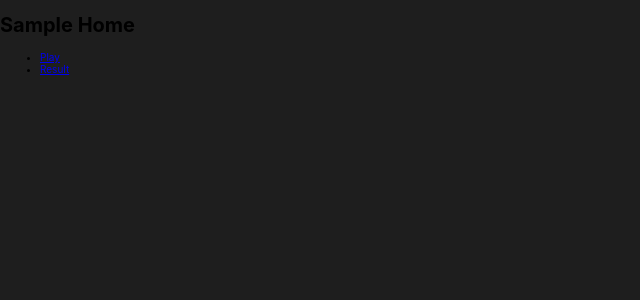
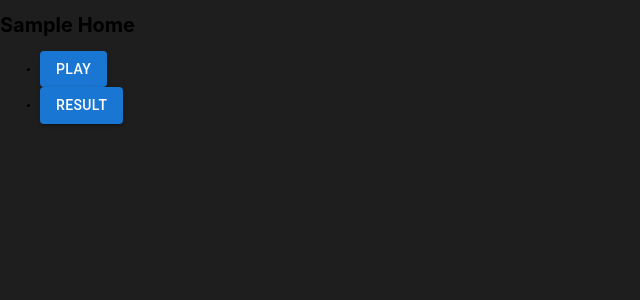
Before and after one commit to LoliGothic/pokemon-typing, a React (Create React App) app: page / in a window 1280 px wide. Shown: the top 300 px of the page, without its empty margins (0-640 px from the left). Built offline with nearby package versions, Linux system fonts and the light colour scheme.

Commit message:
add: muiの追加

```diff
--- a/package.json
+++ b/package.json
@@ -4,9 +4,12 @@
 	"private": true,
 	"dependencies": {
 		"@emotion/css": "^11.5.0",
+		"@emotion/react": "^11.9.3",
+		"@emotion/styled": "^11.9.3",
 		"@mediapipe/camera_utils": "^0.3.1632432234",
 		"@mediapipe/drawing_utils": "^0.3.1620248257",
 		"@mediapipe/face_mesh": "^0.4.1633559619",
+		"@mui/material": "^5.8.4",
 		"@testing-library/jest-dom": "^5.15.0",
 		"@testing-library/react": "^11.2.7",
 		"@testing-library/user-event": "^12.8.3",
--- a/src/components/App.tsx
+++ b/src/components/App.tsx
@@ -1,5 +1,6 @@
 import React from "react";
 import { Link } from "react-router-dom";
+import Button from "@mui/material/Button";
 
 export const App: React.VFC = () => {
   return (
@@ -8,10 +9,14 @@ export const App: React.VFC = () => {
       <nav>
         <ul>
           <li>
-						<Link to='play'>Play</Link>
+            <Link to="play">
+              <Button variant="contained">Play</Button>
+            </Link>
           </li>
           <li>
-						<Link to='result'>Result</Link>
+            <Link to="result">
+              <Button variant="contained">Result</Button>
+            </Link>
           </li>
         </ul>
       </nav>
--- a/src/components/Result.tsx
+++ b/src/components/Result.tsx
@@ -1,5 +1,6 @@
 import React from "react";
+import Button from "@mui/material/Button";
 
 export const Result: React.VFC = () => {
-	return <h3>Sample Page 1</h3>;
+  return <Button variant="contained">Hello World</Button>;
 };
```
Also changed, not shown: 1 other file (tests, documents, lock files or other folders). Lines whose indentation alone changed are shown as unchanged.
